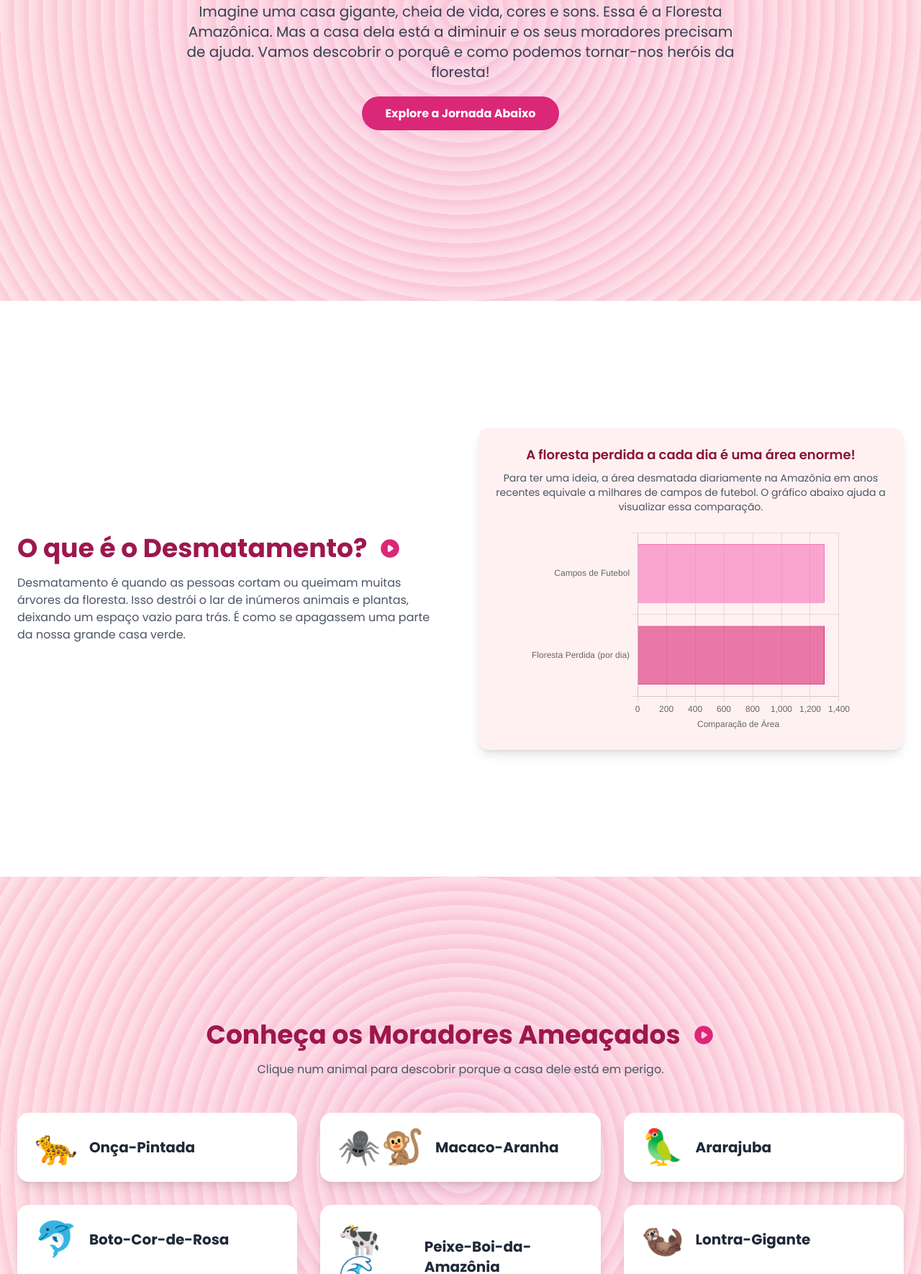
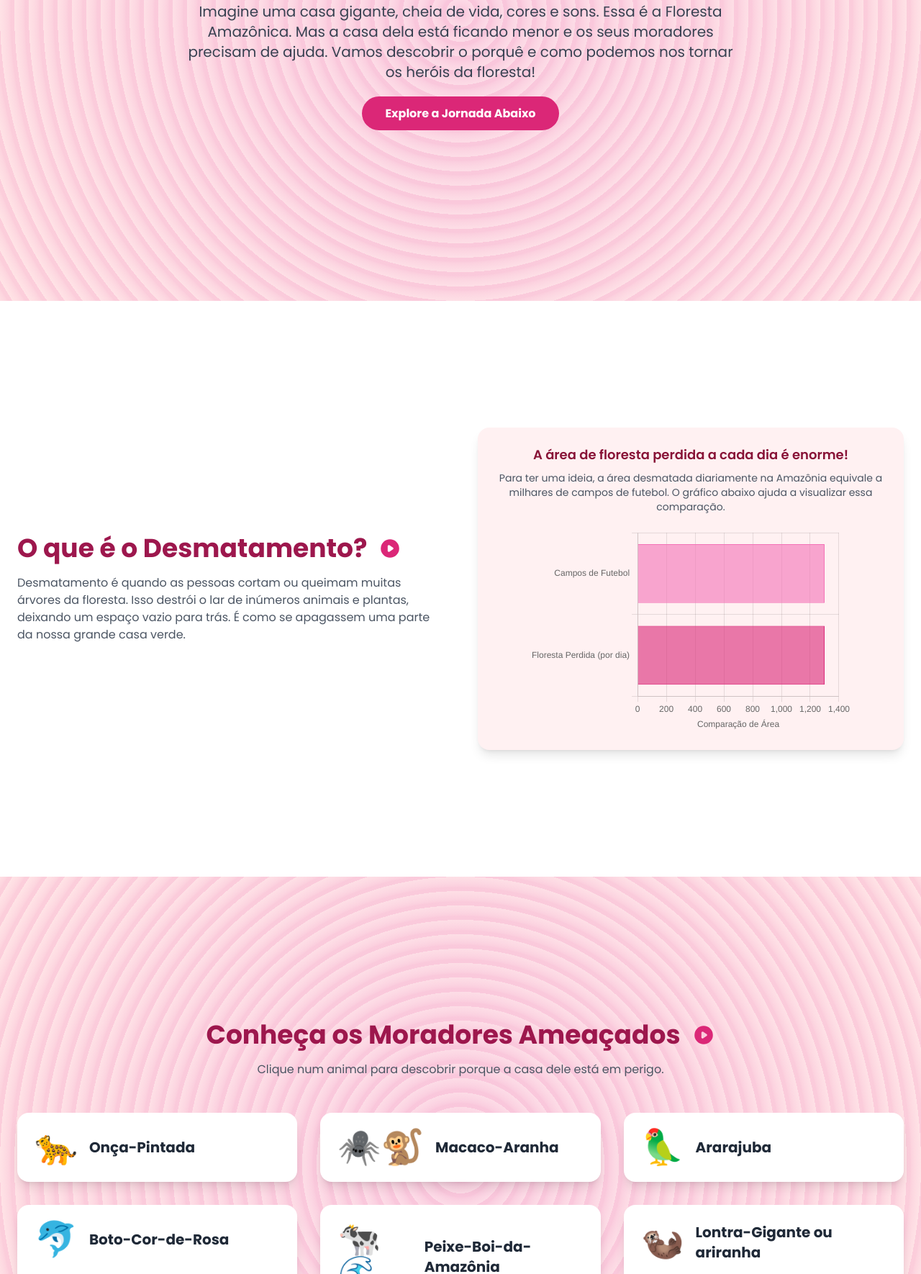
Before and after one commit to boffandre-cyber/audio-amazonia, a plain HTML site: page index.html in a window 1280 px wide. Shown: the part 470-2240 px from the top of the page at 72% size. Drawn offline with nearby package versions, Linux system fonts and the light colour scheme.

Commit message:
Update index.html

```diff
--- a/index.html
+++ b/index.html
@@ -102,7 +102,7 @@
                     </button>
                 </div>
                 <p class="text-lg md:text-xl text-gray-700 max-w-3xl mx-auto mb-8">
-                    Imagine uma casa gigante, cheia de vida, cores e sons. Essa é a Floresta Amazônica. Mas a casa dela está a diminuir e os seus moradores precisam de ajuda. Vamos descobrir o porquê e como podemos tornar-nos heróis da floresta!
+                    Imagine uma casa gigante, cheia de vida, cores e sons. Essa é a Floresta Amazônica. Mas a casa dela está ficando menor e os seus moradores precisam de ajuda. Vamos descobrir o porquê e como podemos nos tornar os heróis da floresta!
                 </p>
                 <a href="#problema" class="bg-pink-600 text-white font-bold py-3 px-8 rounded-full hover:bg-pink-700 transition-transform transform hover:scale-105">Explore a Jornada Abaixo</a>
             </div>
@@ -124,8 +124,8 @@
                         </p>
                     </div>
                     <div class="bg-rose-50 p-6 rounded-2xl shadow-lg w-full">
-                        <p class="text-center text-lg font-semibold text-rose-900 mb-2">A floresta perdida a cada dia é uma área enorme!</p>
-                        <p class="text-center text-sm text-gray-600 mb-4">Para ter uma ideia, a área desmatada diariamente na Amazônia em anos recentes equivale a milhares de campos de futebol. O gráfico abaixo ajuda a visualizar essa comparação.</p>
+                        <p class="text-center text-lg font-semibold text-rose-900 mb-2">A área de floresta perdida a cada dia é enorme!</p>
+                        <p class="text-center text-sm text-gray-600 mb-4">Para ter uma ideia, a área desmatada diariamente na Amazônia equivale a milhares de campos de futebol. O gráfico abaixo ajuda a visualizar essa comparação.</p>
                         <div class="chart-container relative w-full max-w-md mx-auto h-64 md:h-72">
                             <canvas id="deforestationChart"></canvas>
                         </div>
@@ -171,7 +171,7 @@
                                  <svg class="w-8 h-8 stop-icon" fill="currentColor" viewBox="0 0 20 20"><path fill-rule="evenodd" d="M10 18a8 8 0 100-16 8 8 0 000 16zM8 7a1 1 0 00-1 1v4a1 1 0 001 1h4a1 1 0 001-1V8a1 1 0 00-1-1H8z" clip-rule="evenodd"></path></svg>
                              </button>
                         </div>
-                        <p class="text-md text-gray-600 max-w-2xl mt-4 mb-6">Na floresta, tudo está ligado! Clique nos elementos para ver como um depende do outro. Quando um desaparece, toda a teia abana.</p>
+                        <p class="text-md text-gray-600 max-w-2xl mt-4 mb-6">Na floresta, tudo está ligado! Clique nos elementos para ver como um depende do outro. Quando um desaparece, toda a teia se movimenta.</p>
                          <div class="bg-pink-50 p-6 rounded-2xl shadow-inner min-h-[100px]">
                              <h4 class="font-bold text-lg mb-2 text-pink-900">Como funciona:</h4>
                              <p id="web-info" class="text-gray-700 text-sm transition-opacity duration-300">Clique num círculo para ler sobre a sua importância na grande teia da vida da Amazônia.</p>
@@ -205,7 +205,7 @@
                         <div class="bg-white p-6 rounded-2xl shadow-lg text-center transform transition-transform hover:scale-105">
                             <div class="text-4xl mb-4">💡</div>
                             <h4 class="font-bold text-lg mb-2">Poupe Energia</h4>
-                            <p class="text-sm text-gray-600">Apague as luzes quando sair de uma divisão.</p>
+                            <p class="text-sm text-gray-600">Apague as luzes quando sair do seu quarto.</p>
                         </div>
                         <div class="bg-white p-6 rounded-2xl shadow-lg text-center transform transition-transform hover:scale-105">
                             <div class="text-4xl mb-4">🗣️</div>
@@ -326,7 +326,7 @@
                   info: 'O golfinho dos rios! Sofre com a poluição da água causada pela mineração e pelo desmatamento nas margens dos rios.' },
                 { name: 'Peixe-Boi-da-Amazônia', emoji: '🐄🌊',
                   info: 'Um gigante gentil dos rios. Alimenta-se de plantas aquáticas, que desaparecem com a poluição e a mudança no curso dos rios.' },
-                { name: 'Lontra-Gigante', emoji: '🦦',
+                { name: 'Lontra-Gigante ou ariranha', emoji: '🦦',
                   info: 'A "onça-d\'água"! É uma lontra gigante que precisa de rios limpos para pescar. A poluição e a destruição das matas ciliares (as florestas das beiras dos rios) ameaçam a sua casa.' }
             ];
 
@@ -462,4 +462,5 @@
         });
     </script>
 </body>
+
 </html>
```
